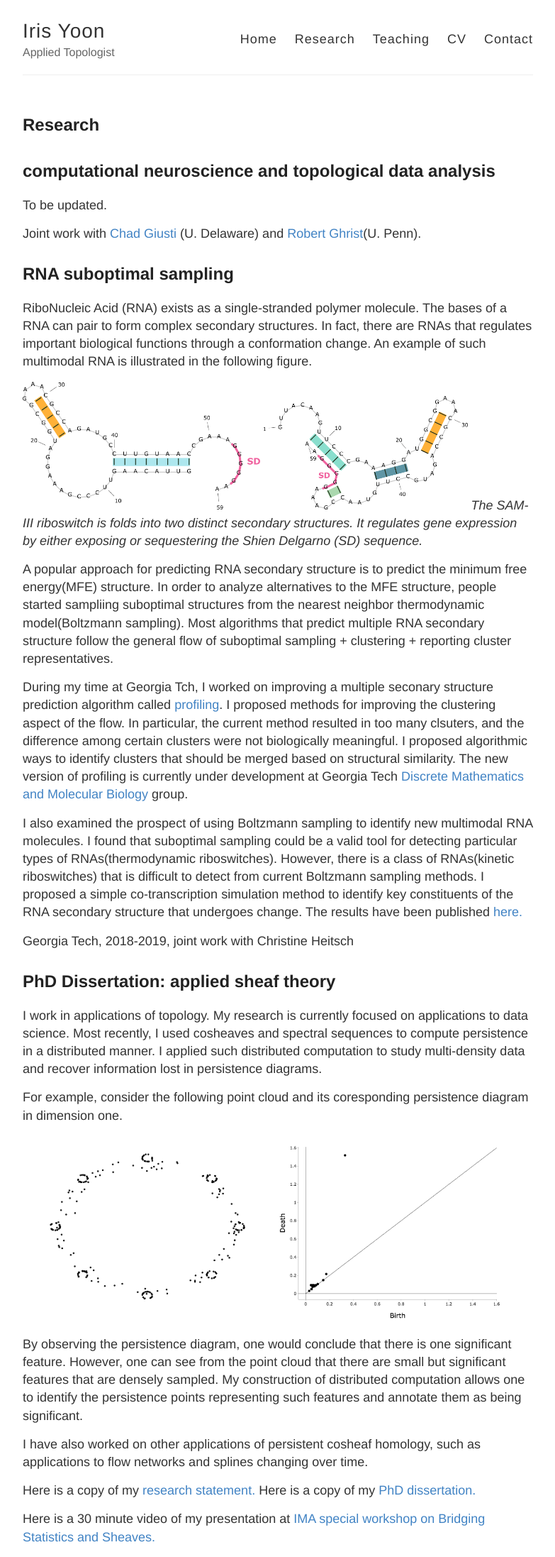
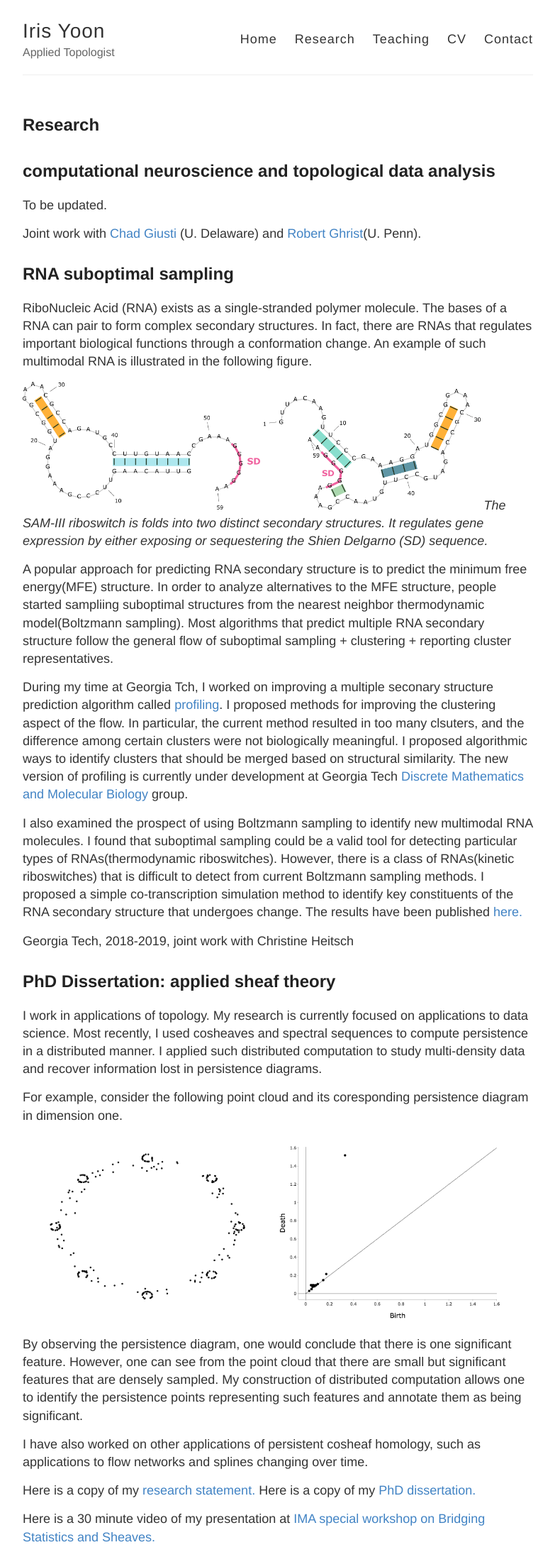
Before and after one commit to irishryoon/irishryoon.github.io, a Jekyll site: the page built from research.md, in a window 1280 px wide. Shown: the whole page at 71% size, without its empty margins (248-1031 px from the left). Built offline with Jekyll 4.4.1, drawn with Linux system fonts in a browser that asks for light colours.

Commit message:
image update

```diff
--- a/research.md
+++ b/research.md
@@ -16,7 +16,7 @@
 
 RiboNucleic Acid (RNA) exists as a single-stranded polymer molecule. The bases of a RNA can pair to form complex secondary structures. In fact, there are RNAs that regulates important biological functions through a conformation change. An example of such multimodal RNA is illustrated in the following figure.
 
-![_config.yml]({{ site.baseurl }}/images/SAMIII_conformation1.png){:height="180px"} ![_config.yml]({{ site.baseurl }}/images/SAMIII_conformation2.png){:height="160px"}
+![_config.yml]({{ site.baseurl }}/images/SAMIII_conformation1.png){:height="180px"} ![_config.yml]({{ site.baseurl }}/images/SAMIII_conformation2.png){:height="170px"}
 *The SAM-III riboswitch is folds into two distinct secondary structures. It regulates gene expression by either exposing or sequestering the Shien Delgarno (SD) sequence.*
 
 A popular approach for predicting RNA secondary structure is to predict the minimum free energy(MFE) structure. In order to analyze alternatives to the MFE structure, people started sampliing suboptimal structures from the nearest neighbor thermodynamic model(Boltzmann sampling). Most algorithms that predict multiple RNA secondary structure follow the general flow of suboptimal sampling + clustering + reporting cluster representatives.
```
